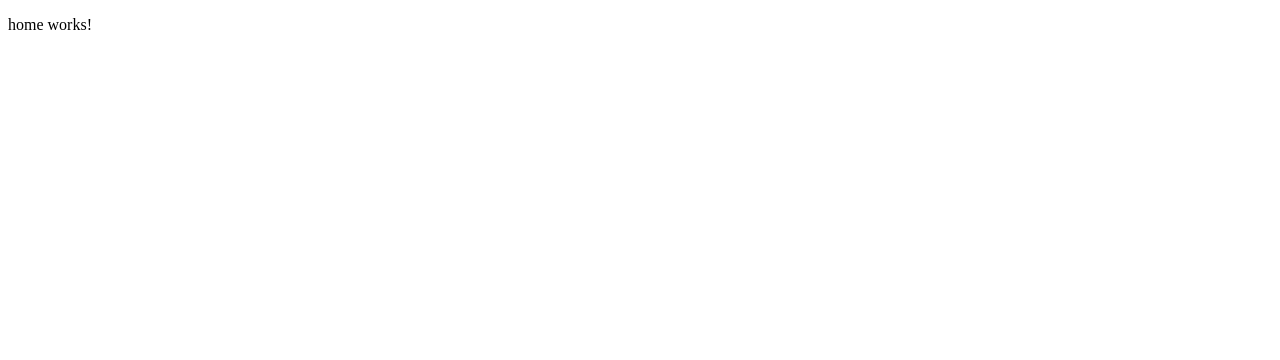
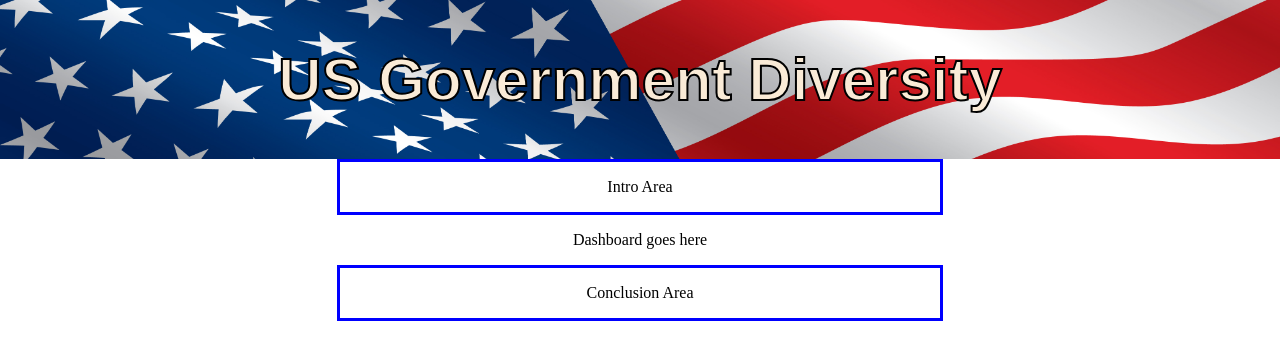
Before and after one commit to neveland98/government-diversity, an Angular app in the folder ang-diversity/: page /home in a window 1280 px wide. Shown: the top 360 px of the page. Built offline with nearby package versions, Linux system fonts and the light colour scheme.

Commit message:
started styling landing page

```diff
--- a/ang-diversity/src/app/home/home.component.css
+++ b/ang-diversity/src/app/home/home.component.css
@@ -0,0 +1,42 @@
+.titleDiv{
+
+    width: 100%;
+    text-align: center;
+    min-height: 80px;
+    padding-top: 5px;
+    padding-bottom: 5px;
+    background:
+        url(src/assets/AmericanFlag2.jpg);
+    background-repeat: no-repeat;
+    background-size: cover;
+
+    font-family: Arial, Helvetica, sans-serif;
+    color: antiquewhite;
+	font-size: 30px;
+	-webkit-text-stroke: 2px black;
+}
+body{
+    margin: 0;
+    padding: 0;
+}
+.topPage{
+    width: 100%;
+}
+.introDiv{
+    max-width: 600px;
+    margin: auto;
+    border: 3px solid blue;
+    text-align: center;
+}
+
+.dataDiv{
+    text-align: center;
+    width: 100%;
+}
+
+.conclusionDiv{
+    margin: auto;
+    text-align: center;
+    max-width: 600px;
+    border: 3px solid blue;
+}
--- a/ang-diversity/src/app/home/home.component.html
+++ b/ang-diversity/src/app/home/home.component.html
@@ -1 +1,14 @@
-<p>home works!</p>
+<div class = "titleDiv">
+    <h1>US Government Diversity</h1>
+</div>
+<div class = "topPage">
+   <div class = "introDiv">
+        <p>Intro Area</p>
+    </div>
+</div>
+<div class="dataDiv">
+    <p>Dashboard goes here</p>
+</div>
+<div class="conclusionDiv">
+    <p>Conclusion Area</p>
+</div>
--- a/ang-diversity/src/styles.css
+++ b/ang-diversity/src/styles.css
@@ -1 +1,8 @@
 /* You can add global styles to this file, and also import other style files */
+body
+{
+background-color: white;
+margin:0px;
+padding:0px;
+width:100%;
+}
```
Also changed, not shown: ang-diversity/src/assets/AmericanFlag.jpg (added), ang-diversity/src/assets/AmericanFlag2.jpg (added).
